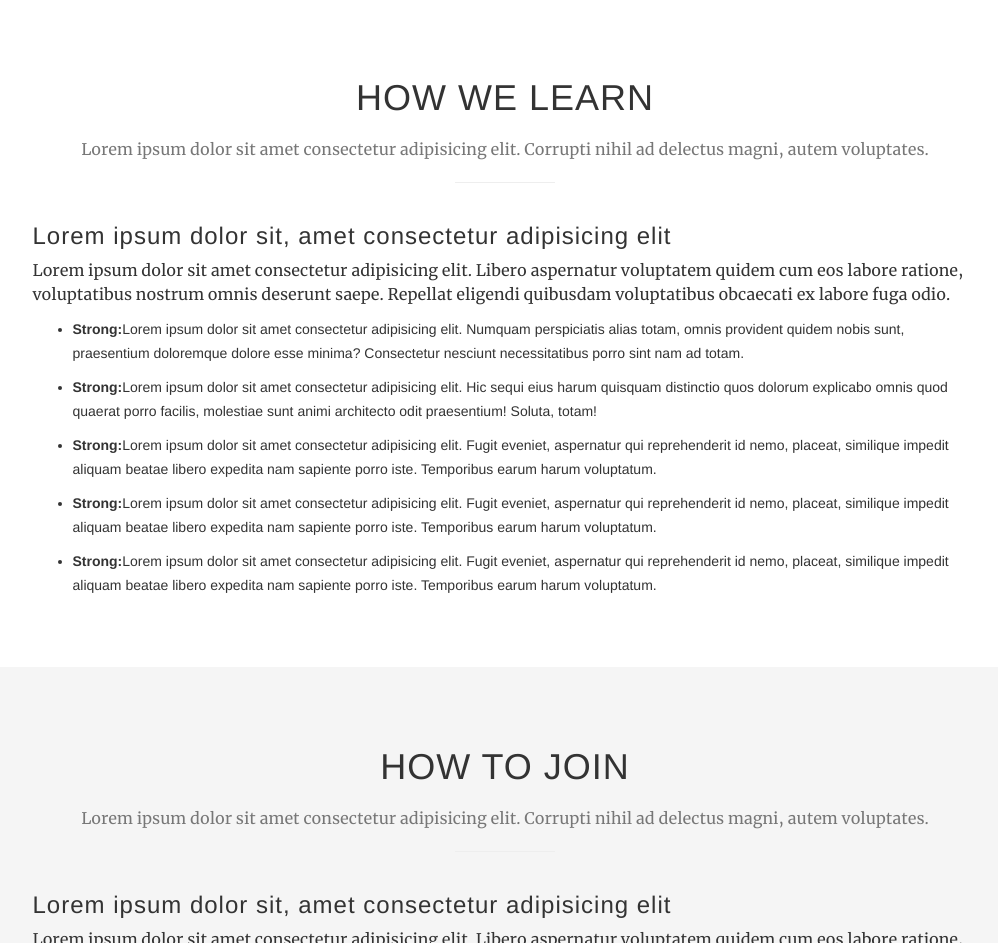
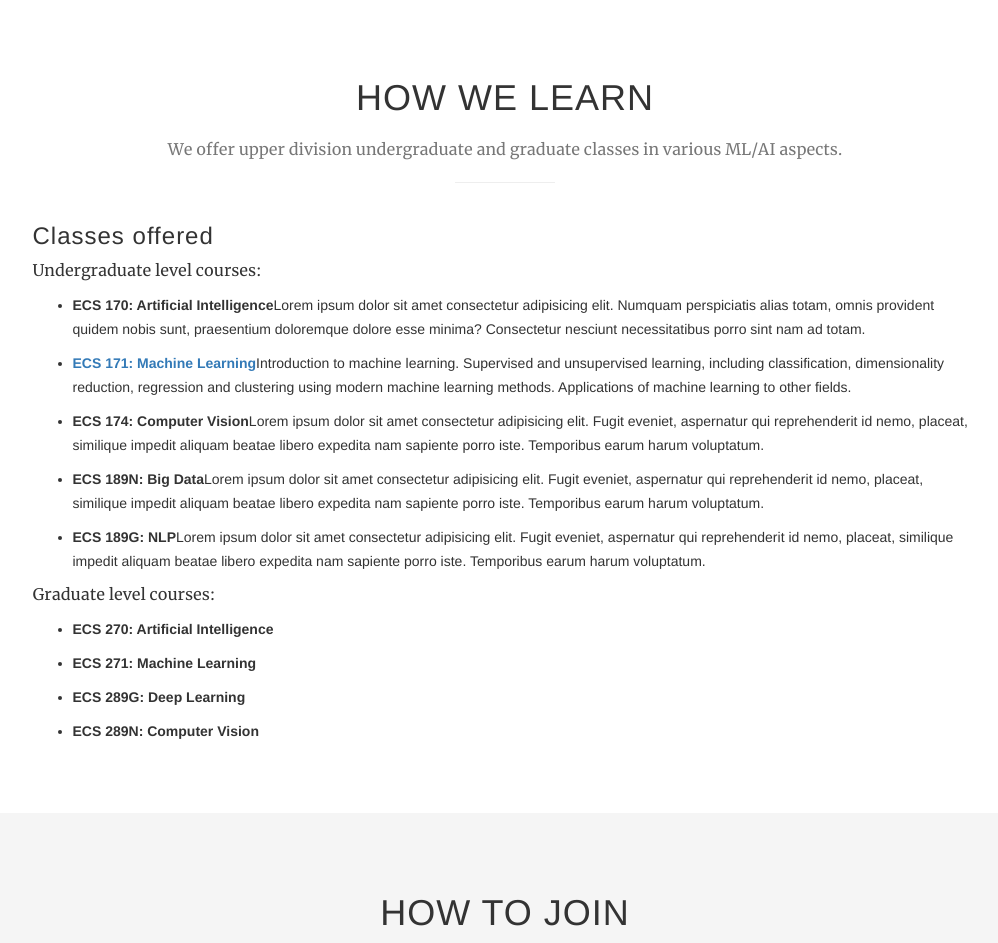
Before and after one commit to it2003/UCD-ML, a website with bundled scripts: page index.html in a window 1280 px wide. Shown: the part 4080-5023 px from the top of the page, without its empty margins (135-1133 px from the left). Built offline with nearby package versions, Linux system fonts and the light colour scheme.

Commit message:
Update index.html

```diff
--- a/index.html
+++ b/index.html
@@ -394,22 +394,29 @@
                 <div class="col-lg-12 text-center">
                     <div class="section-heading">
                         <h1>How we learn</h1>
-                        <p class="text-muted">Lorem ipsum dolor sit amet consectetur adipisicing elit. Corrupti nihil ad delectus magni, autem voluptates.</p>
+                        <p class="text-muted">We offer upper division undergraduate and graduate classes in various ML/AI aspects.</p>
                         <hr>
                     </div>
                 </div>
             </div>
             <div class="row">
                 <div class="col-md-10 col-md-offset-1">
-                    <h3>Lorem ipsum dolor sit, amet consectetur adipisicing elit</h3>
-                    <p>Lorem ipsum dolor sit amet consectetur adipisicing elit. Libero aspernatur voluptatem quidem cum eos labore ratione, voluptatibus nostrum omnis deserunt saepe. Repellat eligendi quibusdam voluptatibus obcaecati ex labore fuga odio.</p>
+                    <h3>Classes offered</h3>
+                    <p>Undergraduate level courses:</p>
                     <ul>
-                        <li><strong>Strong:</strong>Lorem ipsum dolor sit amet consectetur adipisicing elit. Numquam perspiciatis alias totam, omnis provident quidem nobis sunt, praesentium doloremque dolore esse minima? Consectetur nesciunt necessitatibus porro sint nam ad totam.</li>
-                        <li><strong>Strong:</strong>Lorem ipsum dolor sit amet consectetur adipisicing elit. Hic sequi eius harum quisquam distinctio quos dolorum explicabo omnis quod quaerat porro facilis, molestiae sunt animi architecto odit praesentium! Soluta, totam!</li>
-                        <li><strong>Strong:</strong>Lorem ipsum dolor sit amet consectetur adipisicing elit. Fugit eveniet, aspernatur qui reprehenderit id nemo, placeat, similique impedit aliquam beatae libero expedita nam sapiente porro iste. Temporibus earum harum voluptatum.</li>
-                        <li><strong>Strong:</strong>Lorem ipsum dolor sit amet consectetur adipisicing elit. Fugit eveniet, aspernatur qui reprehenderit id nemo, placeat, similique impedit aliquam beatae libero expedita nam sapiente porro iste. Temporibus earum harum voluptatum.</li>
-                        <li><strong>Strong:</strong>Lorem ipsum dolor sit amet consectetur adipisicing elit. Fugit eveniet, aspernatur qui reprehenderit id nemo, placeat, similique impedit aliquam beatae libero expedita nam sapiente porro iste. Temporibus earum harum voluptatum.</li>
+                        <li><strong>ECS 170: Artificial Intelligence</strong>Lorem ipsum dolor sit amet consectetur adipisicing elit. Numquam perspiciatis alias totam, omnis provident quidem nobis sunt, praesentium doloremque dolore esse minima? Consectetur nesciunt necessitatibus porro sint nam ad totam.</li>
+                        <li><strong> <a href="http://www.cs.ucdavis.edu/blog/ecs-171-machine-learning/">ECS 171: Machine Learning</a></strong>Introduction to machine learning. Supervised and unsupervised learning, including classification, dimensionality reduction, regression and clustering using modern machine learning methods. Applications of machine learning to other fields.</li>
+                        <li><strong>ECS 174: Computer Vision</strong>Lorem ipsum dolor sit amet consectetur adipisicing elit. Fugit eveniet, aspernatur qui reprehenderit id nemo, placeat, similique impedit aliquam beatae libero expedita nam sapiente porro iste. Temporibus earum harum voluptatum.</li>
+                        <li><strong>ECS 189N: Big Data</strong>Lorem ipsum dolor sit amet consectetur adipisicing elit. Fugit eveniet, aspernatur qui reprehenderit id nemo, placeat, similique impedit aliquam beatae libero expedita nam sapiente porro iste. Temporibus earum harum voluptatum.</li>
+                        <li><strong>ECS 189G: NLP</strong>Lorem ipsum dolor sit amet consectetur adipisicing elit. Fugit eveniet, aspernatur qui reprehenderit id nemo, placeat, similique impedit aliquam beatae libero expedita nam sapiente porro iste. Temporibus earum harum voluptatum.</li>
                     </ul>
+                    <p>Graduate level courses:</p>
+                    <ul>
+                        <li><strong>ECS 270: Artificial Intelligence</strong></li>
+                        <li><strong>ECS 271: Machine Learning</strong></li>
+                        <li><strong>ECS 289G: Deep Learning</strong></li>
+                        <li><strong>ECS 289N: Computer Vision</strong></li>
+                        </ul>
                 </div>
             </div>
         </div>
```
